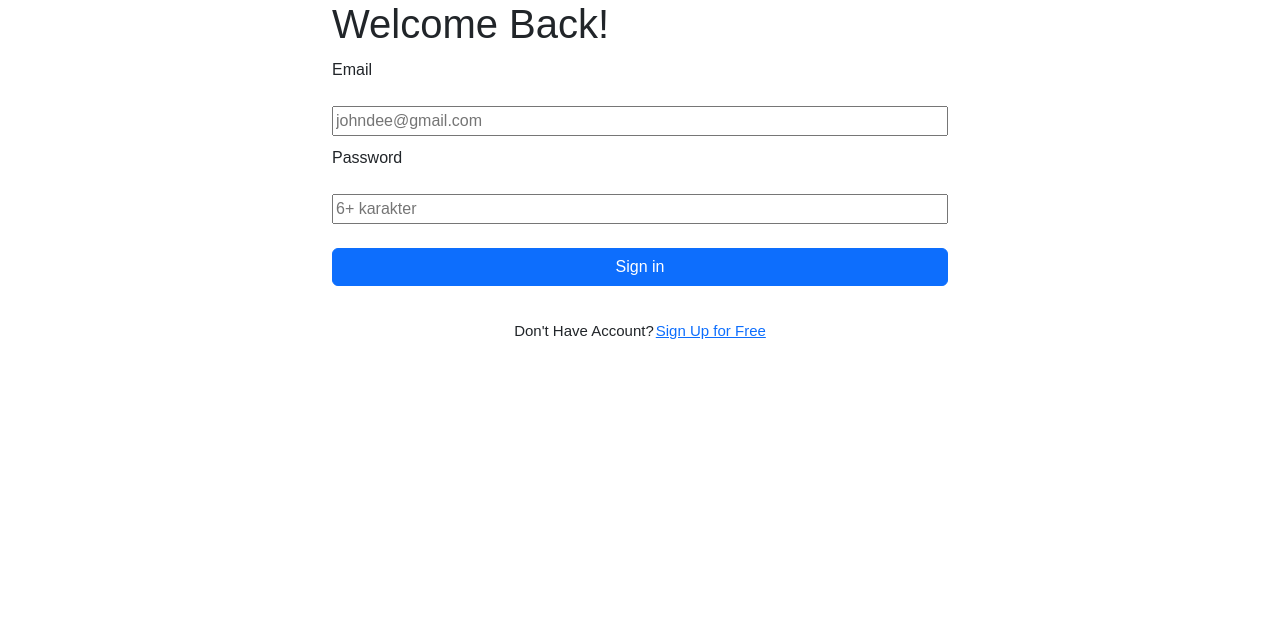
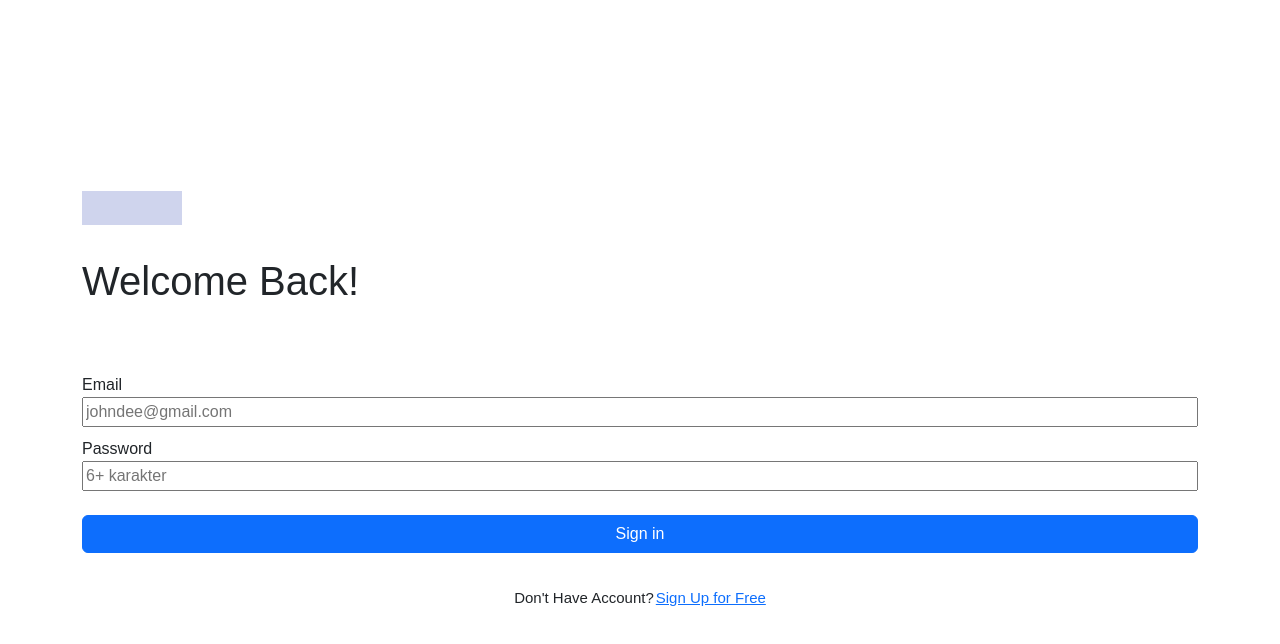
Before and after one commit to AgunngDwi/binar_platinum_kel2, a React (Vite) app: page /login in a window 1280 px wide. Shown: the top 644 px of the page. Built offline with nearby package versions, Linux system fonts and the light colour scheme.

Commit message:
styling login page and make code change on routing app

```diff
--- a/src/App.jsx
+++ b/src/App.jsx
@@ -4,6 +4,7 @@ import {
   Routes,
   Route,
   Link,
+  useRoutes
 } from "react-router-dom";
 import 'bootstrap/dist/css/bootstrap.min.css';
 import Homepage from "./pages/Homepage/Homepage";
@@ -13,25 +14,38 @@ import Detailcar from "./pages/Homepage/Detailcar";
 import AdminLogin from "./components/Admin/Login";
 import AdminDashboard from "./components/Admin/Dashboard";
 import Login from "./components/User/Login";
+import Register from "./components/User/Register";
 // import './css/master.css'
 
 
 
 function App() {
-  return (
-    <div>
-      <BrowserRouter>
-        <Routes>
-          <Route path="/" element={<Homepage />} />
-          <Route path="/login" element={<Login />} />
-          <Route path="cars/*" element={<Findcar />} />
-          <Route path="/detail/:id" element={<Detailcar />} />
-          <Route path="/admin" element={<AdminLogin/>}/>
-          <Route path="/admin_dashboard" element={<AdminDashboard/>} />
-        </Routes>
-      </BrowserRouter>
-    </div>
-  )
+
+  let element = useRoutes ([
+      {path: "/", element: <Homepage/>},
+      {path: "/login", element: <Login/>},
+      {path: "/register", element: <Register/>},
+      {path: "car/*", element: <Findcar/>},
+      {path: "/detail/:id", element: <Detailcar/>},
+      {path: "/admin", element: <AdminLogin/>},
+      {path: "/admin_dashboard", element: <AdminDashboard/>}
+  ])
+
+  return element
+  //   <div>
+  //     <BrowserRouter>
+  //       <Routes>
+  //         <Route path="/" element={<Homepage />} />
+  //         <Route path="/login" element={<Login />} />
+  //         <Route path="/register" element={<Register />} />
+  //         <Route path="cars/*" element={<Findcar />} />
+  //         <Route path="/detail/:id" element={<Detailcar />} />
+  //         <Route path="/admin" element={<AdminLogin/>}/>
+  //         <Route path="/admin_dashboard" element={<AdminDashboard/>} />
+  //       </Routes>
+  //     </BrowserRouter>
+  //   </div>
+  // )
 }
 
 export default App
--- a/src/components/Homepage/NavbarMain.jsx
+++ b/src/components/Homepage/NavbarMain.jsx
@@ -13,6 +13,11 @@ const NavbarMain = () => {
   const handleLogin = () => {
     navigate('/login')
   }
+
+  const handleRegister = () => {
+    navigate("/register")
+  }
+
 
   const role = localStorage.getItem("role")
 
@@ -45,7 +50,7 @@ const NavbarMain = () => {
                   <Nav.Link href="#action3">Testimonial</Nav.Link>
                   <Nav.Link href="#action4">FAQ</Nav.Link>
                   {!role && <Button variant='success' onClick={handleLogin}>Login</Button>}
-                  {!role && <Button variant='primary'>Register</Button>}
+                  {!role && <Button variant='primary' onClick={handleRegister}>Register</Button>}
                   {role && <Nav.Link>Hai,{role}</Nav.Link>}
                   {role && <Button variant='danger' onClick={handleLogout}>Logout</Button>}
                 </Nav>
--- a/src/components/User/Login.jsx
+++ b/src/components/User/Login.jsx
@@ -46,11 +46,14 @@ const Login = () => {
   return (
     <div>
     <Container className='login-user-container'>
-        <div>
+      <div className='login-logo'>
+
+      </div>
+        <div className='login-tittle'>
             <h1>Welcome Back!</h1>
         </div>
         <div className='login-input'>
-          <label htmlFor="">Email</label><br />
+          <label htmlFor="">Email</label>
           <input
           type="text"
           placeholder='johndee@gmail.com'
@@ -60,9 +63,9 @@ const Login = () => {
           />
         </div>
         <div className='login-input'>
-          <label htmlFor="">Password</label><br />
+          <label htmlFor="">Password</label>
           <input
-          type="text"
+          type="password"
           placeholder='6+ karakter'
           onChange={handleChange}
           value={form.password}
@@ -72,7 +75,7 @@ const Login = () => {
         </div><br />
         <div className='signup-account'>
           <a>Don't Have Account? </a>
-          <a href="">Sign Up for Free</a>
+          <a href="/register" >Sign Up for  Free</a>
         </div>
     </Container>
     </div>
--- a/src/components/User/LoginUser.css
+++ b/src/components/User/LoginUser.css
@@ -1,7 +1,10 @@
 
 .login-user-container{
-    margin: 0 auto;
-    width: 50%;
+    display: flex;
+    flex-direction: column;
+    justify-content: center;
+    /* align-items: center; */
+    min-height: 100vh;
 }
 
 .login-input{
@@ -18,3 +21,15 @@
     font-size: 15px;
     gap: 2px;
 }
+
+.login-tittle h1{
+    padding-bottom: 50px;
+}
+
+.login-logo{
+    background-color: rgba(207, 212, 237, 1);
+    width: 100px;
+    height: 34px;
+    box-sizing: border-box;
+    margin-bottom: 32px;
+}
--- a/src/main.jsx
+++ b/src/main.jsx
@@ -1,10 +1,11 @@
 import React from 'react'
 import ReactDOM from 'react-dom/client'
 import App from './App.jsx'
+import { BrowserRouter } from 'react-router-dom'
 
 
 ReactDOM.createRoot(document.getElementById('root')).render(
-  <React.StrictMode>
+  <BrowserRouter>
     <App />
-  </React.StrictMode>,
+  </BrowserRouter>,
 )
```
